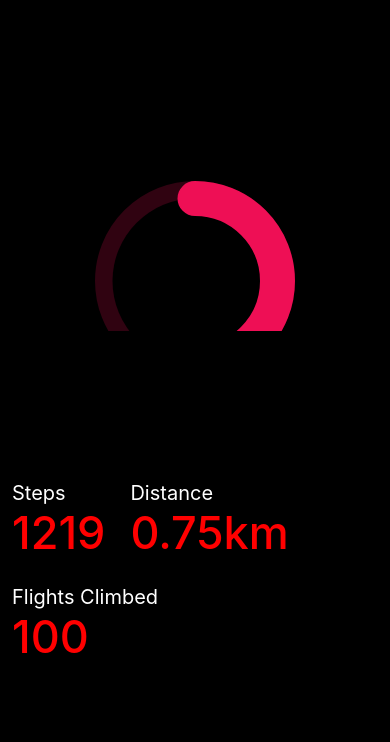
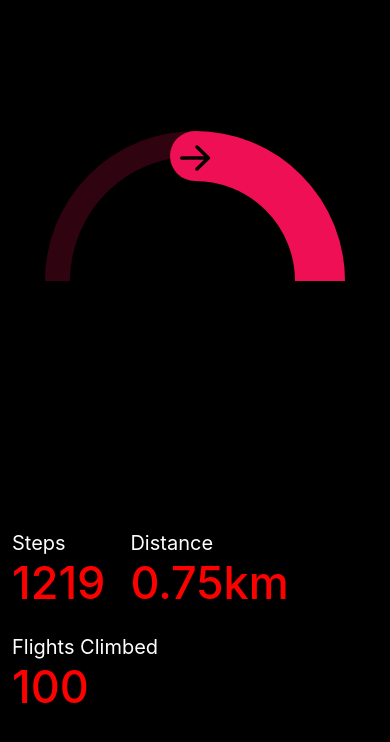
Before and after one commit to howen02/StepCounter, a React Native app in the folder StepCounter/: screen / in a window 390 px wide. Shown: the top 742 px of the page. Built offline with nearby package versions, Linux system fonts and the light colour scheme.

Commit message:
arrow on ring

```diff
--- a/StepCounter/App.tsx
+++ b/StepCounter/App.tsx
@@ -7,7 +7,7 @@
   return (
     <View style={styles.container}>
 
-      <RingProgress progress={0.5}/>
+      <RingProgress radius={150} strokeWidth={50} progress={0.5}/>
 
       <View style={styles.values}>
         <Value label="Steps" value="1219" />
--- a/StepCounter/src/components/RingProgress.tsx
+++ b/StepCounter/src/components/RingProgress.tsx
@@ -4,9 +4,10 @@
   useAnimatedProps,
   useSharedValue,
   withTiming,
-  withSpring
+  withSpring,
 } from "react-native-reanimated";
 import { useEffect } from "react";
+import { AntDesign } from "@expo/vector-icons";
 
 const AnimatedCircle = Animated.createAnimatedComponent(Circle);
 
@@ -20,9 +21,8 @@
 const RingProgress = ({
   radius = 100,
   strokeWidth = 35,
-  progress
+  progress,
 }: RingProgressProps) => {
-
   const innerRadius = radius - strokeWidth / 2;
   const circumference = 2 * Math.PI * innerRadius;
 
@@ -31,11 +31,11 @@
   useEffect(() => {
     // fill.value = withTiming(progress, {duration: 1500});
     fill.value = withTiming(progress, { duration: 1500 });
-  }, [progress])
+  }, [progress]);
 
   const animatedProps = useAnimatedProps(() => ({
-    strokeDasharray: [circumference * fill.value, circumference]
-  }))
+    strokeDasharray: [circumference * fill.value, circumference],
+  }));
 
   const circleDefaultProps: CircleProps = {
     r: innerRadius,
@@ -46,31 +46,35 @@
     strokeWidth: strokeWidth,
     stroke: color,
     strokeLinecap: "round",
-    rotation: "-90"
-  }
+    rotation: "-90",
+  };
 
   return (
     <View
       style={{
         width: radius * 2,
         height: radius * 2,
-        alignSelf: 'center',
+        alignSelf: "center",
         // backgroundColor: 'green'
       }}
     >
       <SVG>
         {/* Background */}
-        <Circle
-          {...circleDefaultProps}
-          opacity={0.2}
-        />
+        <Circle {...circleDefaultProps} opacity={0.2} />
 
         {/* Foreground  */}
-        <AnimatedCircle
-          animatedProps={animatedProps}
-          {...circleDefaultProps}
-        />
+        <AnimatedCircle animatedProps={animatedProps} {...circleDefaultProps} />
       </SVG>
+      <AntDesign
+        name="arrowright"
+        size={strokeWidth * 0.8}
+        color="black"
+        style={{
+          position: "absolute",
+          alignSelf: "center",
+          top: strokeWidth * 0.1,
+        }}
+      />
     </View>
   );
 };
```
